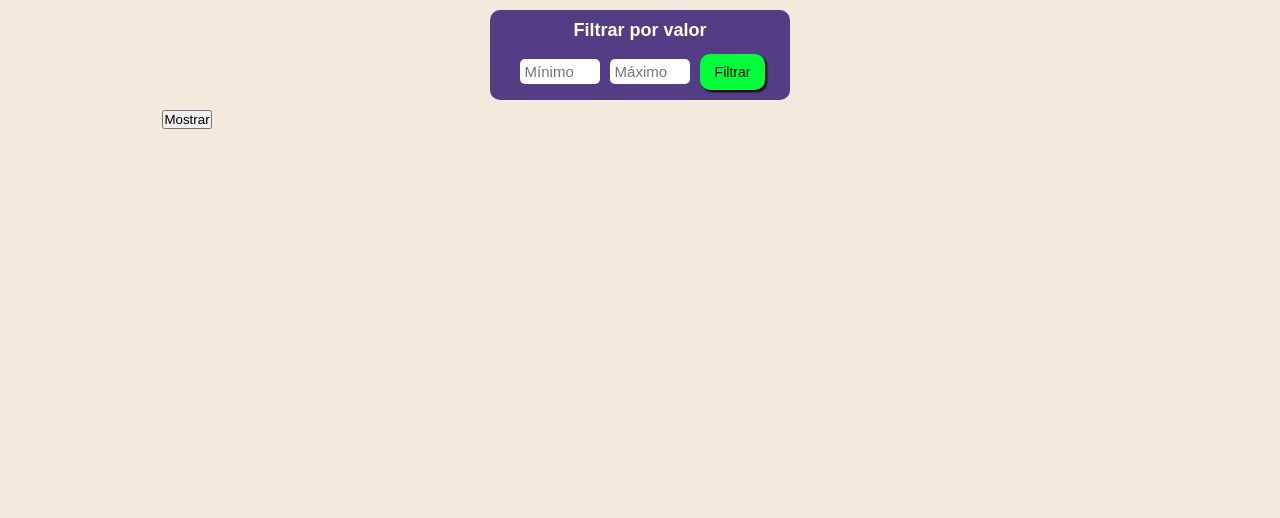
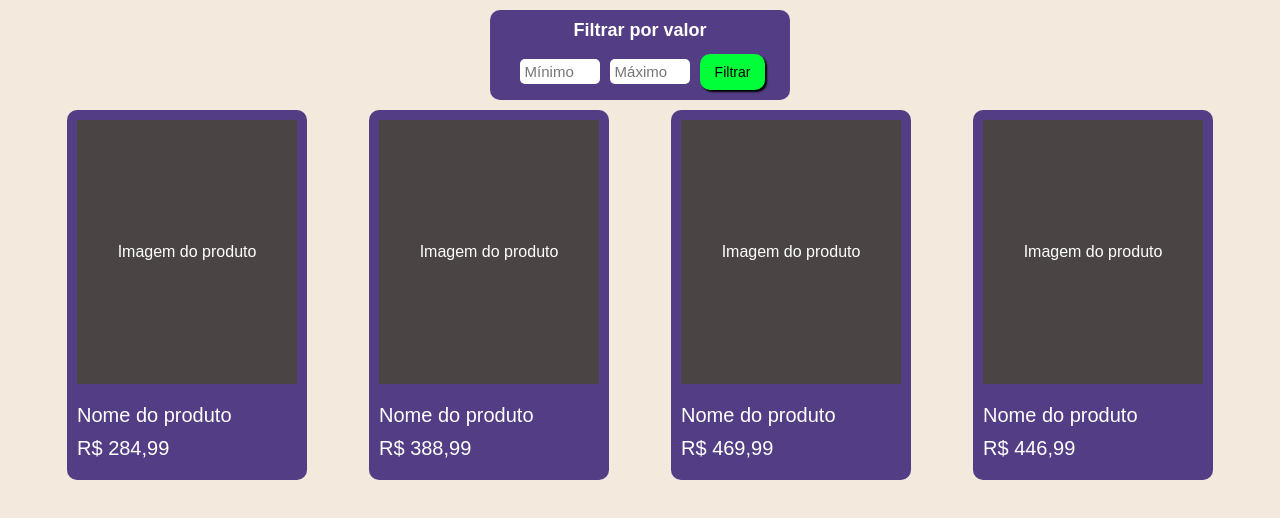
Before and after one commit to RamonBosi/Projetos-React, a React (Create React App) app in the folder projetos/: page / in a window 1280 px wide. Shown: the top 518 px of the page. Built offline with nearby package versions, Linux system fonts and the light colour scheme.

Commit message:
Product algorithm update

```diff
--- a/projetos/src/components/TagMain/Products/Product/index.js
+++ b/projetos/src/components/TagMain/Products/Product/index.js
@@ -6,7 +6,7 @@ export default function CreateProduct({ value, id }){
             <div><p>Imagem do produto</p></div>
             <div>
                 <p>Nome do produto</p>
-                <p>R$ {value}</p>
+                <p>R$ {value},99</p>
             </div>
         </Product>
     )
--- a/projetos/src/components/TagMain/Products/index.js
+++ b/projetos/src/components/TagMain/Products/index.js
@@ -4,18 +4,38 @@ import Product from './Product'
 
 export default function CreateProducts(){
 
-    const [p, setProducts] = useState([])
+    const [loadProducts] = useState(() =>{
 
-    const objProducts = () =>{
-        for(let n = 1; n <= 4; n++){
-            setProducts(p.push(n))
+        if(!localStorage.getItem('standardProducts')){
+            const maximumValue = 500
+            const minimumValue = 200
+            const quantityOfProducts = 4
+            const objproducts = []
+
+            for(let n = 1;n <= quantityOfProducts; n++){
+                const value = Math.floor(Math.random() * (maximumValue - minimumValue + 1 ) ) + minimumValue
+
+                objproducts.push({id: n, value: value})
+            }
+
+            const jsonProducts = JSON.stringify(objproducts)
+            localStorage.setItem('standardProducts', jsonProducts)
         }
-        console.log(p)
-    }
+
+        const products = JSON.parse(localStorage.getItem('standardProducts'))
+
+        const vetorProducts = []
+        for(let product in products){
+            const json = products[product]
+            vetorProducts.push(<Product id = {json.id} value = {json.value}/>)
+        }
+
+        return vetorProducts
+    })
 
     return(
         <Products>
-            <button onClick = {() => objProducts()}>Mostrar</button>
+            {loadProducts}
         </Products>
     )
 }
```
